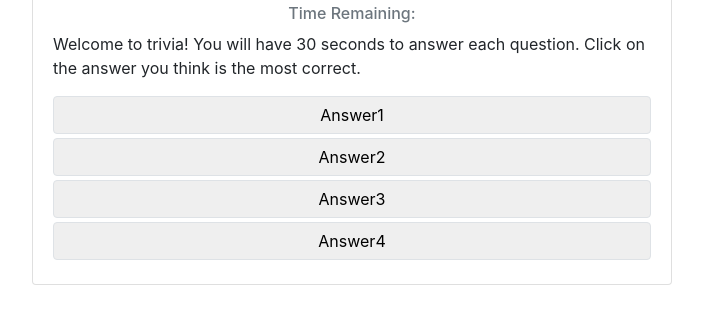
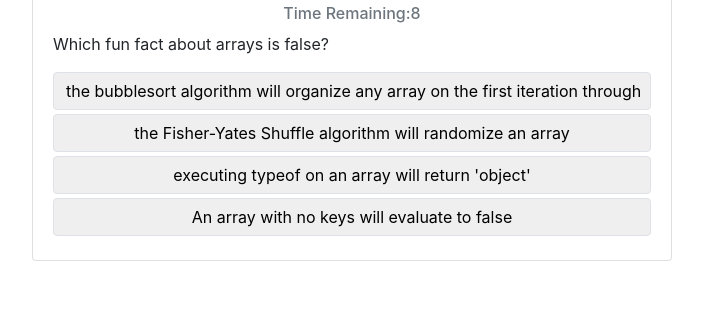
Before and after one commit to DanFeinstat/TriviaGame, a plain HTML site: page index.html in a window 1280 px wide. Both pictures are taken after a click on the button "Start!". Shown: the part 61-384 px from the top of the page, without its empty margins (288-991 px from the left). Drawn offline with nearby package versions, Linux system fonts and the light colour scheme.

Commit message:
added countdown timer

```diff
--- a/assets/javascript/app.js
+++ b/assets/javascript/app.js
@@ -1,20 +1,20 @@
 let questions = [{name:"question1",
-                  info: "What does HTML stand for?",
+                  toDisplay: "What does HTML stand for?",
                   answers:[{
                           isCorrect:true,
-                          content:"Hyper Text Markup Language"
+                          toDisplay:"Hyper Text Markup Language"
                         },
                         {
                           isCorrect:false,
-                          content:"Hifi Type Markup Language"
+                          toDisplay:"Hifi Type Markup Language"
                         },
                         {
                           isCorrect:false,
-                          content:"Handy Text Maker Language"
+                          toDisplay:"Handy Text Maker Language"
                         },
                         {
                           isCorrect:false,
-                          content:"Hip Tyrannosaurus Making Lassagna"
+                          toDisplay:"Hip Tyrannosaurus Making Lassagna"
                         }]
                 },
                 {name: "question2",
@@ -76,48 +76,70 @@ let questions = [{name:"question1",
                               }]
                       },
                       { name: "question5",
-                        info: "Jquery...",
+                        toDisplay: "Jquery...",
                         answers:[{
                                   isCorrect:true,
-                                  content:"is a cross-platform javascript library."
+                                  toDisplay:"is a cross-platform javascript library."
                                 },
                                 {
                                   isCorrect:false,
-                                  content:"is a cross-platform javascript framework."
+                                  toDisplay:"is a cross-platform javascript framework."
                                 },
                                 {
                                   isCorrect:false,
-                                  content:"is a compiled language."
+                                  toDisplay:"is a compiled language."
                                 },
                                 {
                                   isCorrect:false,
-                                  content:"is best use in concert with a js framework like react or angular."
+                                  toDisplay:"is best use in concert with a js framework like react or angular."
                                 }]
                         },
               ];
 //
 //
 //
-// //fisher-yates shuffle
-// function shuffle(array){
-//   var m = array.length;
-//   var t;
-//   var i;
-//
-//   //while there remain elements to shuffle
-//   while (m){
-//     //pick a remaining element
-//     i = Math.floor(Math.random() * m--);
-//
-//     //swap it with current element
-//     t = array[m];
-//     array[m]= array[i];
-//     array[i] = t;
-//   }
-//
-//   return array
-// }
+//fisher-yates shuffle
+function shuffle(array){
+  var m = array.length;
+  var t;
+  var i;
 
+  //while there remain elements to shuffle
+  while (m){
+    //pick a remaining element
+    i = Math.floor(Math.random() * m--);
+
+    //swap it with current element
+    t = array[m];
+    array[m]= array[i];
+    array[i] = t;
+  }
+
+  return array
+}
+
+//time interval
+function countdown(){
+  if(timeLeft > 0){
+  timeLeft --;
+  document.getElementById("timer").innerHTML = timeLeft;
+}else{
+    clearInterval(intervalId);
+  }
+}
+
+//Countdown timer
+function displayTime(){
+  timeLeft = 10;
+  console.log(timeLeft);
+  document.getElementById("timer").innerHTML = timeLeft;
+  intervalId = setInterval(countdown,1000);
+}
+
+//out of time function
+
+
+//start function  Initializes answer buttons and randomizes the order of the questions
 document.getElementById("startBtn").onclick = function(){
   document.getElementById("btnBox").innerHTML = "";
   document.getElementById("btnBox").innerHTML =
@@ -125,7 +147,14 @@ document.getElementById("startBtn").onclick = function(){
     <button type="button" id="answer2" class="btn mb-1 border">Answer2</button>\
     <button type="button" id="answer3" class="btn mb-1 border">Answer3</button>\
     <button type="button" id="answer4" class="btn mb-1 border">Answer4</button>';
-
+    shuffle(questions);
+    document.getElementById("question").innerHTML = questions[0].toDisplay;
+    shuffle(questions[0].answers);
+    document.getElementById("answer1").innerHTML = questions[0].answers[0].toDisplay;
+    document.getElementById("answer2").innerHTML = questions[0].answers[1].toDisplay;
+    document.getElementById("answer3").innerHTML = questions[0].answers[2].toDisplay;
+    document.getElementById("answer4").innerHTML = questions[0].answers[3].toDisplay;
+    displayTime();
 }
 
 // document.getElementById("answer1").onclick = function{
--- a/index.html
+++ b/index.html
@@ -11,7 +11,7 @@
       <div class="card mx-auto" style="width: 40rem;">
         <div class="card-body">
           <h2 class="card-title text-center">Card title</h2>
-          <h6 class="card-subtitle mb-2 text-muted text-center">Time Remaining:<span id="timer"></span></h6>
+          <h6 class="card-subtitle mb-2 text-muted text-center">Time Remaining:<span id="timer">00</span></h6>
           <p id="question" class="card-text">Welcome to trivia!  You will have 30 seconds to answer each question.
             Click on the answer you think is the most correct.
           </p>
```
